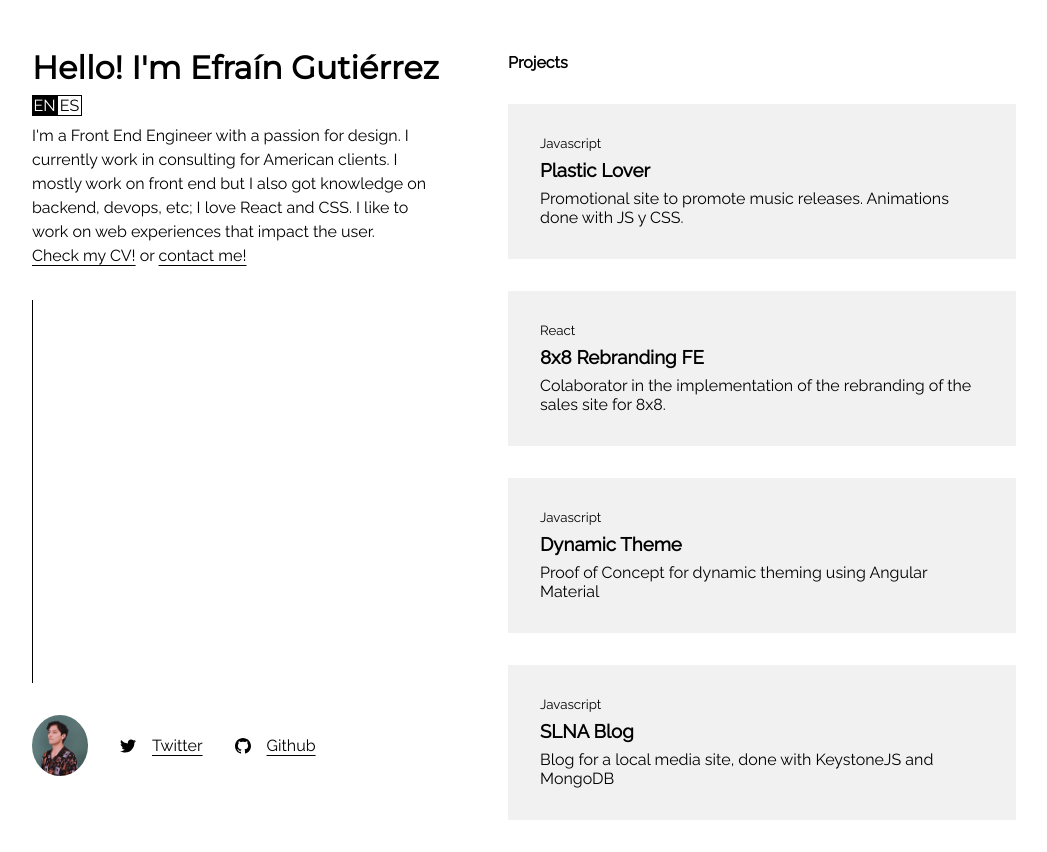
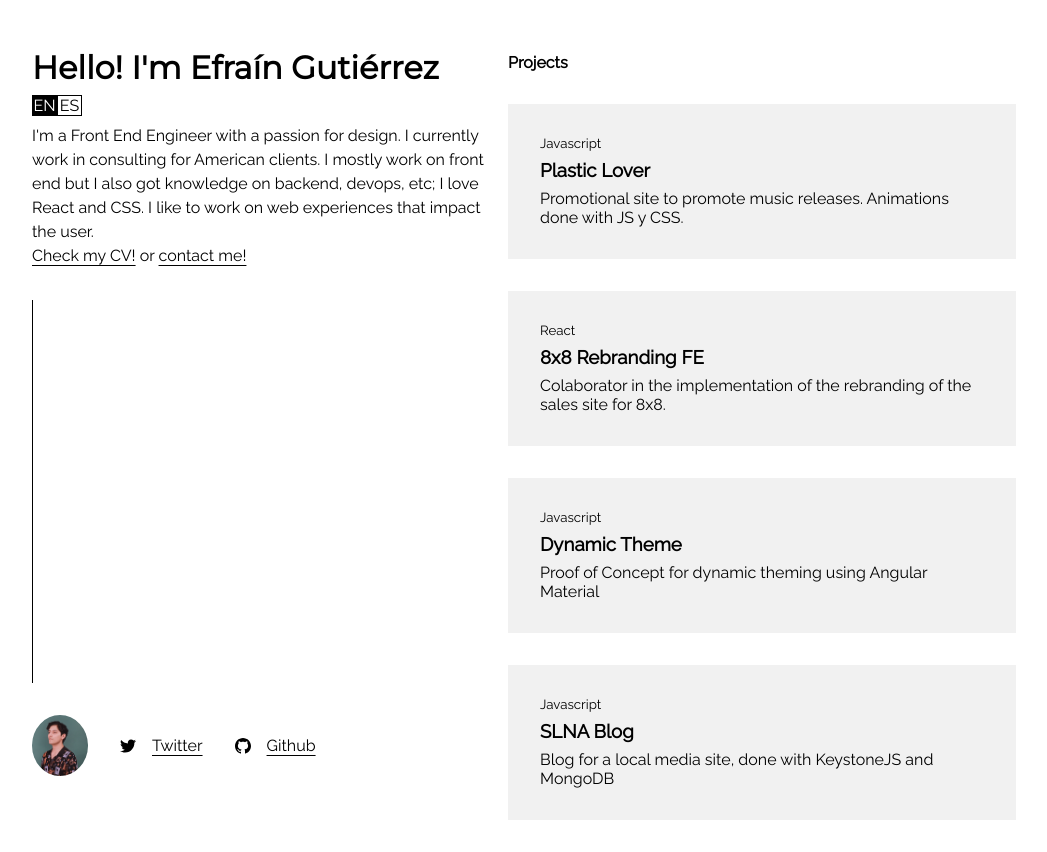
Before and after one commit to gtzefrain/portfolio, a React (Create React App) app: page / in a window 1280 px wide. Shown: the whole page, without its empty margins (104-1151 px from the left). Built offline with nearby package versions, Linux system fonts and the light colour scheme.

Commit message:
Adjusting XL Styles

```diff
--- a/src/App.scss
+++ b/src/App.scss
@@ -158,6 +158,7 @@ body {
     .app {
       .info {
         padding-left: 10vw;
+        max-width: fit-content;
         .styling {
           .video-thumb {
             width: 33vw;
```
